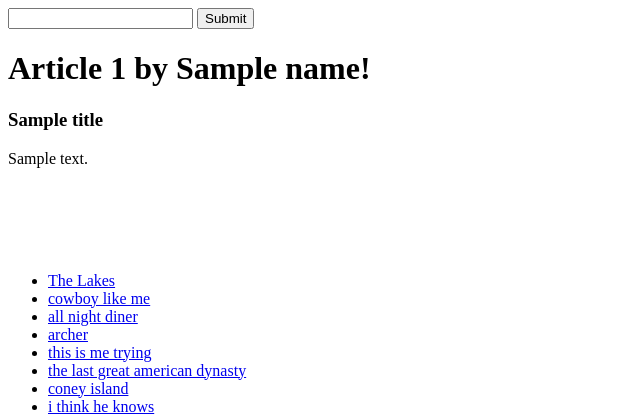
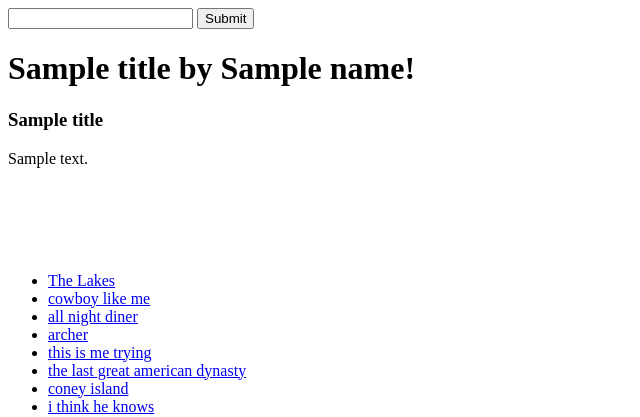
Before and after one commit to shrishtinigam/django-blog, a Django app: template templates/home-view.html in a window 1280 px wide. Shown: the top 417 px of the page, without its empty margins (0-640 px from the left). Run offline with Django 3.2, Linux system fonts and the light colour scheme; data comes from the database, SQL or seed files in the repository; the template is opened without the code that fills it: values that come from a table or form of the project are taken from there, most other values are stand-ins (such as "Sample title", 1, 10 or a date in 2020).

Commit message:
first commit

```diff
--- a/templates/home-view.html
+++ b/templates/home-view.html
@@ -2,7 +2,7 @@
 
 {% block content %}
 
-<h1>Article {{id}} by {{name}}!</h1>
+<h1>{{title}} by {{name}}!</h1>
 <body>
     <h3>{{title}}</h3>
     <p>{{content}}</p>
```
